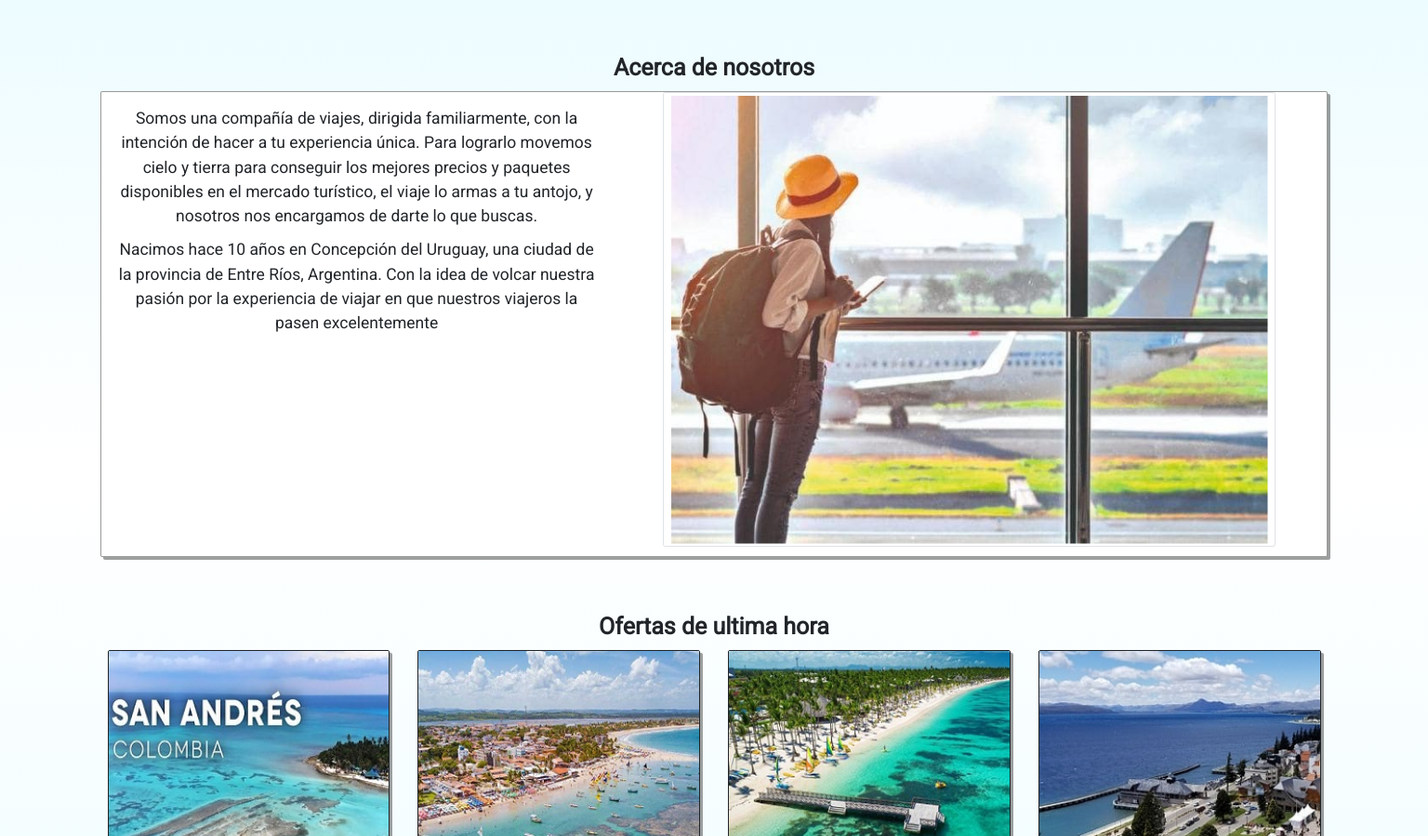
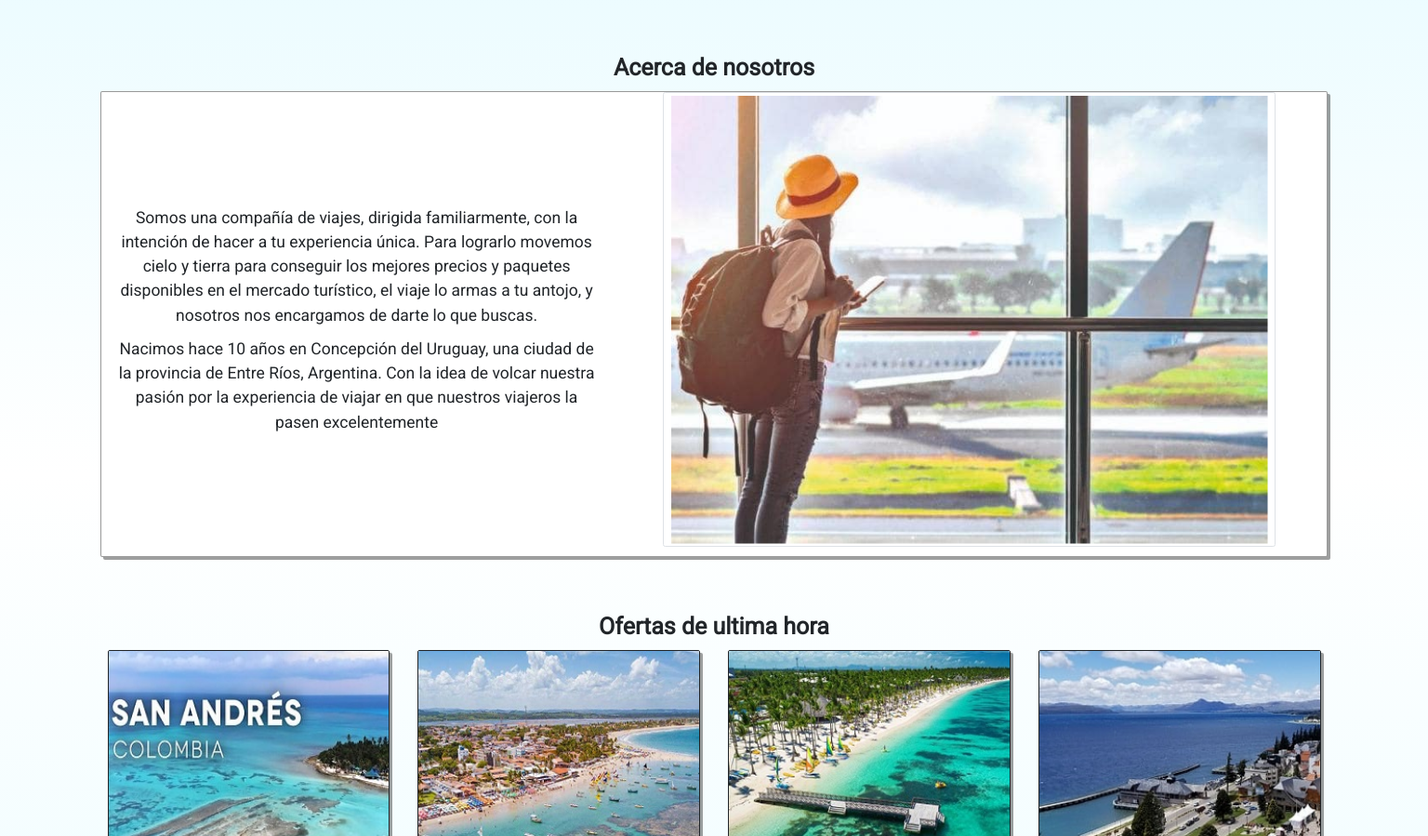
Before and after one commit to ivanbonnot/AgenciaDeViajes, a website: page index.html in a window 1536 px wide. Shown: the part 802-1701 px from the top of the page at 93% size. Drawn offline with Linux system fonts and the light colour scheme.

Commit message:
Cambio aboutus

```diff
--- a/index.html
+++ b/index.html
@@ -65,7 +65,7 @@
         <div class="container mt-5 pt-5">
           <h2 class="text-center mb-3 fs-1 fw-bolder">Acerca de nosotros</h2>
           <div class="row about">
-            <div class="col-xxl-5 fs-3 p-4 lh-base text-center">
+            <div class="col-xxl-5 fs-3 p-4 lh-base text-center about-us">
               <p>
                 Somos una compañía de viajes, dirigida familiarmente, con la intención de hacer a tu experiencia única.
                 Para lograrlo movemos cielo y tierra para conseguir los mejores precios y paquetes disponibles en el
--- a/scss/layout/_mediaQ.scss
+++ b/scss/layout/_mediaQ.scss
@@ -1,6 +1,16 @@
 /* ////////////////////////////////////////////////// */
 
 /* media queries */
+@media screen and (min-width: 1400px) {
+
+    /* index.html */
+    .about-us {
+        display: flex;
+        flex-direction: column;
+        justify-content: center;
+    }
+
+}
 
 @media screen and (max-width: 1280px) {
 
```
Also changed, not shown: css/style.css.
